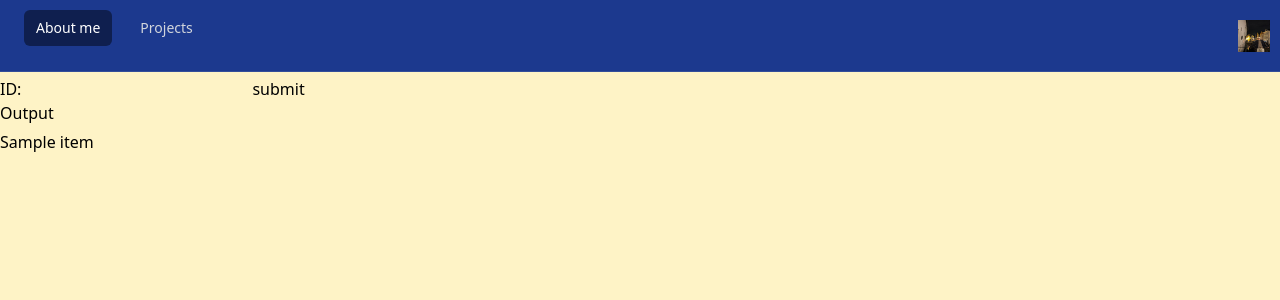
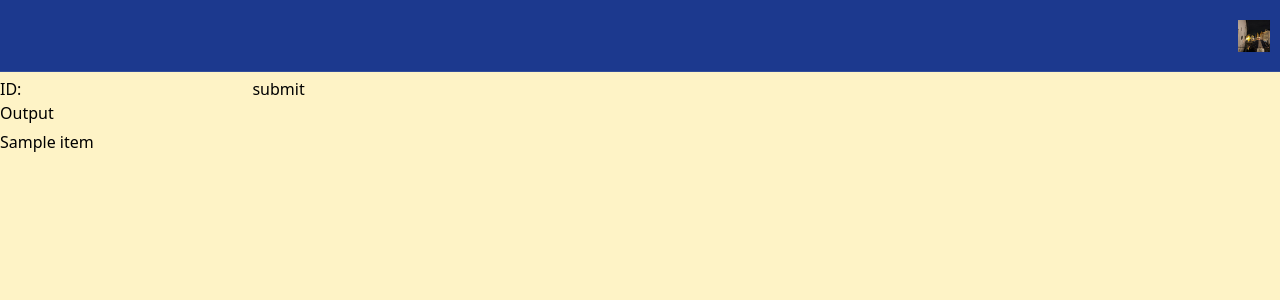
Before and after one commit to Dominicvan2004/Osu-Gene, a Flask app: template templates/gene.html in a window 1280 px wide. Shown: the top 300 px of the page. Run offline with Flask 3, Linux system fonts and the light colour scheme; the template is opened without the code that fills it: most values are stand-ins (such as "Sample title", 1, 10 or a date in 2020); style sheets or scripts are compiled from the project's sources; parts of the project's set-up code (start-up, migrations or seed data) failed here and were passed over.

Commit message:
gah dam flask >:c

```diff
--- a/main.py
+++ b/main.py
@@ -9,19 +9,9 @@ import asyncio as a
 app = Flask(__name__)
 
 
-@app.route('/')
+
+@app.route('/', methods=["GET", "POST"])
 def index():
-    return render_template('index.html')
-
-
-@app.route('/projects')
-def projects():
-    return render_template('projects.html')
-
-
-@app.route('/gene', methods=["GET", "POST"])
-def gene():
-
     empty_list: list = []
     filled_list: list = []
 
--- a/templates/base.html
+++ b/templates/base.html
@@ -12,8 +12,7 @@
             <div class="flex flex-1 justify-start sm:items-stretch sm:justify-start" style="padding-top: 10px; padding-bottom: 10px;">
                 <div class="hidden sm:ml-6 sm:block">
                     <div class="flex space-x-4">
-                        <a href="{{ url_for('index') }}" aria-current="page" class="rounded-md bg-gray-950/50 px-3 py-2 text-sm font-medium text-white">About me</a>
-                        <a href="{{ url_for('projects') }}" class="rounded-md px-3 py-2 text-sm font-medium text-gray-300 hover:bg-white/5 hover:text-white">Projects</a>
+
                     </div>
                 </div>
             <div class="flex flex-1 justify-end sm:items-stretch sm:justify-end" style=" padding-top: 10px; padding-bottom: 10px;">
--- a/templates/gene.html
+++ b/templates/gene.html
@@ -2,7 +2,6 @@
 
 {% block head %}
 
-<link rel="stylesheet" href="{{ url_for('static', filename='gene.css') }}">
 
 {% endblock %}
 
@@ -11,7 +10,7 @@
 
 <div class="credentialContainer">
     <div class="credential">
-        <form action="/gene" method="post">
+        <form action="/" method="post">
          <p>ID:<input type="text" name="id" /><input type="submit" value="submit" /></p>
         </form></div>
 </div>
```
